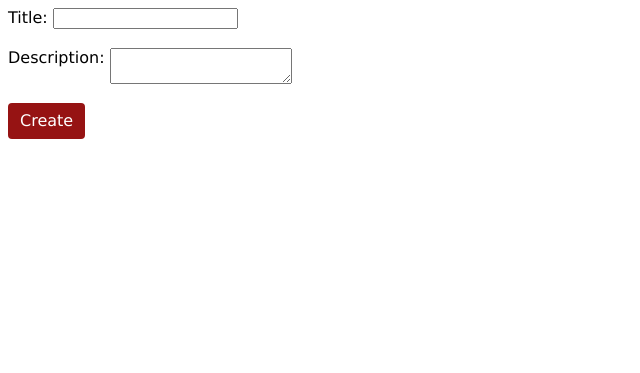
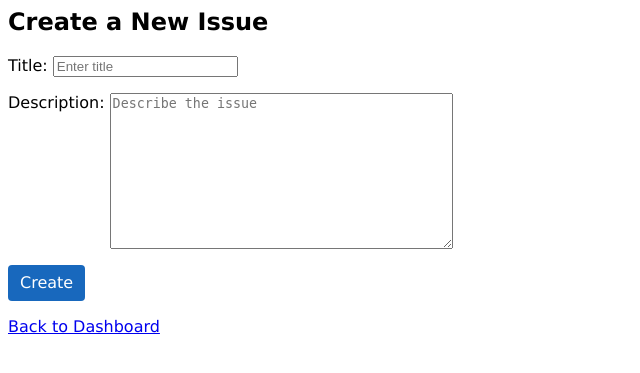
Before and after one commit to mikalaytsepl/discussion-forum-webapp, a Django app: page /create/ in a window 1280 px wide. Shown: the top 373 px of the page, without its empty margins (0-640 px from the left). Run offline with Django 5.2, Linux system fonts and the light colour scheme; the visitor is signed in with stand-in values (Sample User, id 1).

Commit message:
Add forms.py for dry form validations. Change create_issue() and create_issue.html to use new mechanism

```diff
--- /dev/null
+++ b/forum_proj/forum_app/forms.py
@@ -0,0 +1,11 @@
+from django import forms
+from .models import Issue
+
+class IssueForm(forms.ModelForm):
+    class Meta:
+        model = Issue
+        fields = ['title', 'description']
+        widgets = {
+            'title': forms.TextInput(attrs={'class': 'form-control', 'placeholder': 'Enter title'}),
+            'description': forms.Textarea(attrs={'class': 'form-control', 'placeholder': 'Describe the issue'}),
+        }
--- a/forum_proj/forum_app/templates/forum_app/create_issue.html
+++ b/forum_proj/forum_app/templates/forum_app/create_issue.html
@@ -1,9 +1,17 @@
 {% load static %}
 <link rel="stylesheet" type="text/css" href="{% static 'forum_app/styles.css' %}">
 
+<h2>Create a New Issue</h2>
+
 <form method="post">
   {% csrf_token %}
-  <label>Title: </label><input type="text" name="title"><br><br>
-  <label>Description: </label><textarea name="description"></textarea><br><br>
-  <button type="submit" class="btn-logout">Create</button>
+
+  {# This replaces the manual <input> tags #}
+  {{ form.as_p }}
+
+  <button type="submit" class="btn-create">Create</button>
 </form>
+
+<p>
+    <a href="{% url 'dashboard' %}">Back to Dashboard</a>
+</p>
--- a/forum_proj/forum_app/views.py
+++ b/forum_proj/forum_app/views.py
@@ -7,6 +7,7 @@ from django.contrib.auth.forms import UserCreationForm, AuthenticationForm
 from django.contrib.auth import login as auth_login
 from django.contrib.auth.views import LoginView
 from django.conf import settings
+from .forms import IssueForm
 
 @login_required
 def dashboard(request):
@@ -22,14 +23,16 @@ def dashboard(request):
 @login_required
 def create_issue(request):
     if request.method == 'POST':
-        title = request.POST['title']
-        description = request.POST['description']
-        if not title or not description:
-            return HttpResponseBadRequest("Can't open issue with empty fields.")
-        else:
-            Issue.objects.create(title=title, description=description, owner=request.user)
+        form = IssueForm(request.POST)
+        if form.is_valid():
+            issue = form.save(commit=False)
+            issue.owner = request.user
+            issue.save()
             return redirect('dashboard')
-    return render(request, 'forum_app/create_issue.html')
+    else:
+        form = IssueForm()
+
+    return render(request, 'forum_app/create_issue.html', {'form': form})
 
 @login_required
 def delete_issue(request, pk):
```
